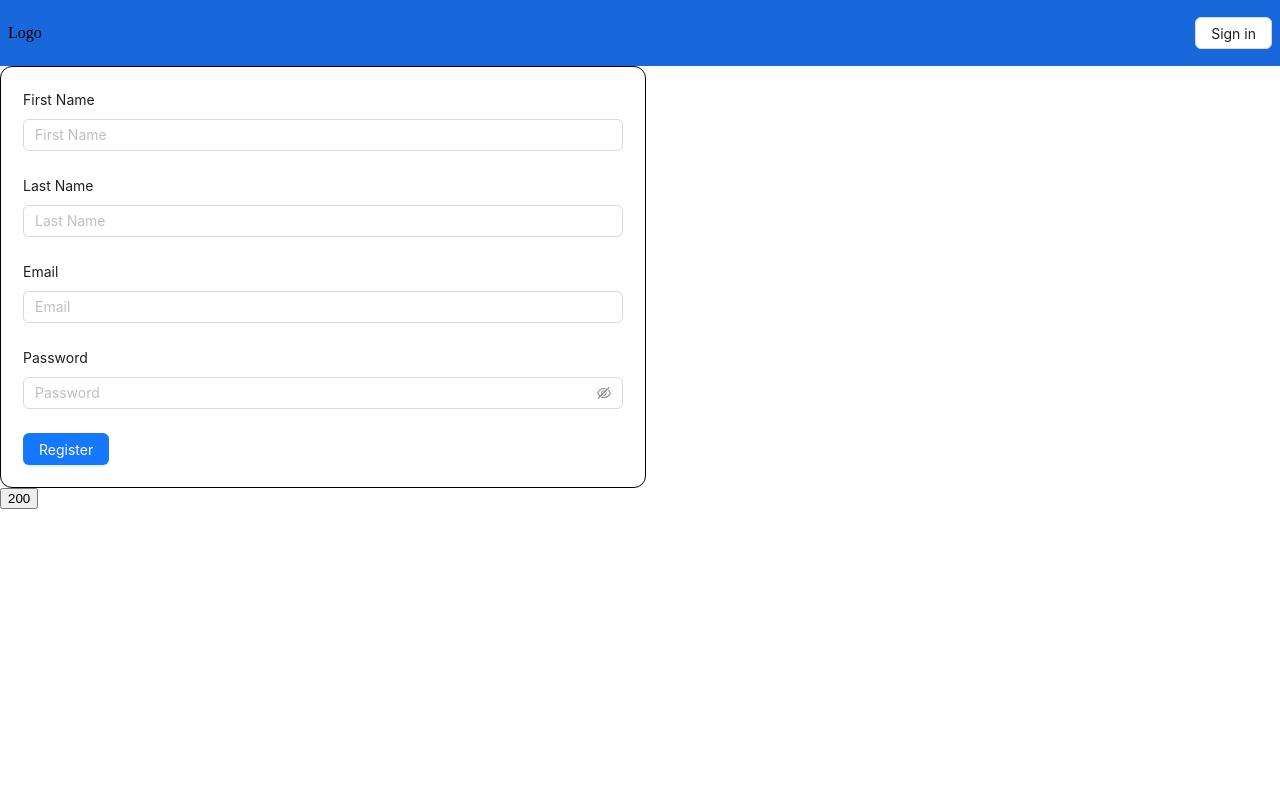
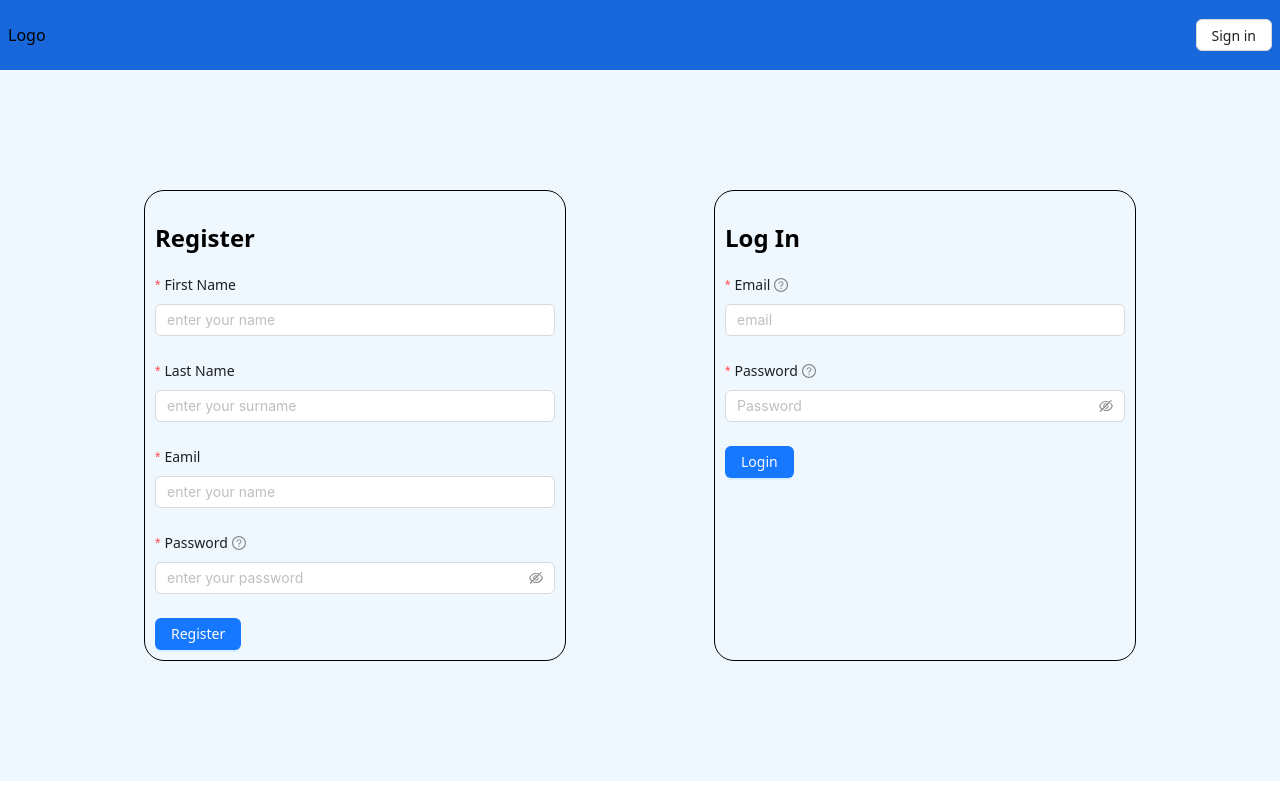
Before and after one commit to khachikkar/mtask, a React (Create React App) app: page / in a window 1280 px wide. Built offline with nearby package versions, Linux system fonts and the light colour scheme.

Commit message:
I implement login functionality

```diff
--- a/src/App.js
+++ b/src/App.js
@@ -7,8 +7,13 @@ const App = () => {
     return (
         <div id="divContainer">
           <Header />
-          <Register />
-          <Login />
+
+<div className='logpass'>
+<Register />
+<Login />
+</div>
+
+
         </div>
     )
 };
--- /dev/null
+++ b/src/core/constants/constants.js
@@ -0,0 +1,4 @@
+const passWalidation = /^(?=.*[0-9])(?=.*[!@#$%^&*])[a-zA-Z0-9!@#$%^&*]{6,16}$/
+
+
+export {passWalidation}
--- a/src/pages/login/index.js
+++ b/src/pages/login/index.js
@@ -1,23 +1,77 @@
 import React, { useState } from "react";
 
-const Login = () => {
+import { Form, Input, Button } from "antd";
+
+import { signInWithEmailAndPassword } from "firebase/auth";
+
+import { auth } from "../../services/firbase";
 
 
-  let [num, setNum] = useState(200);
+const Login = () => {
+  const [form] = Form.useForm();
 
-  const handleCountNumber = () => {
 
-    setNum((prev)=>{
-        console.log(prev, ">>>>>>>>>");
-        return prev+1
+const [loading, setLoading] = useState(false)
 
-    });
-    console.log(num);
+
+
+  const handleLogin = async values => {
+
+    setLoading(true)
+    try{
+  const {email ,password} = values
+const resp = await signInWithEmailAndPassword(auth, email, password)
+form.resetFields()
+console.log(resp, ">>>>>")
+
+    }catch(error){
+      console.log(error)
+    }finally{
+      setLoading(false)
+    }
+
+
+
   };
 
   return (
-    <div>
-      <button onClick={handleCountNumber}>{num}</button>
+    <div className="logincont">
+      <h2>Log In</h2>
+      <Form layout="vertical" form={form} onFinish={handleLogin}>
+        <Form.Item
+          label="Email"
+          name="email"
+           tooltip="This field is for your Email"
+          rules={[
+            {
+              required: true,
+              message: "Pls enter your Eamil",
+            },
+
+          ]}
+        >
+        <Input type="email" placeholder="email" />
+        </Form.Item>
+
+
+        <Form.Item
+          label="Password"
+          name="password"
+          tooltip="Password must be 6-16 characters, including at least one number and one..."
+          rules={[
+            {
+              required: true,
+              message: "Pls enter your Password",
+            }
+          ]}
+        >
+        <Input.Password placeholder="Password" />
+        </Form.Item>
+
+
+        <Button type="primary" htmlType="submit" loading={loading}> Login </Button>
+
+      </Form>
     </div>
   );
 };
--- a/src/pages/register/index.css
+++ b/src/pages/register/index.css
@@ -1,8 +1,36 @@
-.auth_container {
-    max-width: 600px;
+*{
+    font-family: system-ui, -apple-system, BlinkMacSystemFont, 'Segoe UI', Roboto, Oxygen, Ubuntu, Cantarell, 'Open Sans', 'Helvetica Neue', sans-serif;
+}
+
+
+#divContainer{
+    display: flex;
+    background-color: aliceblue;
+    flex-direction: column;
+}
+
+.logpass{
+    display: flex;
+    flex-direction: row;
+    gap: 100px;
+    padding: 20px;
+    justify-content: space-around;
+    /* height: 100%; */
+    margin: 100px;
+}
+
+
+
+.logincont{
+   width: 400px;
     border: 1px solid black;
-    padding: 22px;
-    border-radius: 12px;
-    /*background-color: rgba(0, 0, 0, 0.65);*/
-    /*backdrop-filter: blur(4px);*/
+    border-radius: 20px;
+    padding: 10px;
 }
+
+.registr{
+    width: 400px;
+    border: 1px solid black;
+    border-radius: 20px;
+    padding: 10px;
+}
--- a/src/pages/register/index.js
+++ b/src/pages/register/index.js
@@ -1,75 +1,165 @@
-import React from 'react';
-import { createUserWithEmailAndPassword } from 'firebase/auth';
+import React, { useState } from "react";
+import { createUserWithEmailAndPassword } from "firebase/auth";
 
-import { Form, Button, Input, notification } from 'antd';
-import { auth } from '../../services/firbase';
+import { Form, Button, Input, notification } from "antd";
+import { auth } from "../../services/firbase";
 
-import './index.css';
-class Register extends React.Component {
-  constructor () {
-    super();
-    this.state = {
-      firstName: '',
-      lastName: '',
-      email: '',
-      password: '',
-      loading: false
-    }
-  }
+import { passWalidation } from "../../core/constants/constants";
 
 
-  handleChangeInput = e => {
-    const { name, value } = e.target;
-    this.setState({
-      [name]: value
-    });
-  }
+import "./index.css";
+// class Register extends React.Component {
+//   constructor () {
+//     super();
+//     this.state = {
+//       firstName: '',
+//       lastName: '',
+//       email: '',
+//       password: '',
+//       loading: false
+//     }
+//   }
 
-  handleRegister = async e => {
-    e.preventDefault();
-    this.setState({
-      loading: true
-    });
+//   handleChangeInput = e => {
+//     const { name, value } = e.target;
+//     this.setState({
+//       [name]: value
+//     });
+//   }
 
-    const { email, password }  = this.state;
+//   handleRegister = async e => {
+//     e.preventDefault();
+//     this.setState({
+//       loading: true
+//     });
+
+//     const { email, password }  = this.state;
+//     try {
+//      await createUserWithEmailAndPassword(auth, email, password);
+//     }catch {
+
+//     } finally {
+//       this.setState({
+//         loading: false
+//       });
+//     }
+//   }
+//   render () {
+//     const { loading } = this.state;
+
+//     return (
+//       <div className="auth_container">
+//           <Form layout="vertical">
+//             <Form.Item label="First Name">
+//               <Input type="text" name="firstName" placeholder="First Name" onChange={this.handleChangeInput}/>
+//             </Form.Item>
+
+//             <Form.Item label="Last Name">
+//               <Input type="text" name="lastName" placeholder="Last Name" onChange={this.handleChangeInput}/>
+//             </Form.Item>
+
+//             <Form.Item label="Email">
+//               <Input type="email" name="email" placeholder="Email" onChange={this.handleChangeInput}/>
+//             </Form.Item>
+
+//             <Form.Item label="Password">
+//               <Input.Password type="password" name="password" placeholder="Password" onChange={this.handleChangeInput}/>
+//             </Form.Item>
+
+//             <Button type="primary" onClick={this.handleRegister} loading={loading}>Register</Button>
+//           </Form>
+//       </div>
+//     )
+//   }
+// };
+
+// export default Register;
+
+const Register = () => {
+  const [form] = Form.useForm();
+  const [loading, setLoading] = useState(false);
+
+  const handleRegister = async (values) => {
+    setLoading(true);
+    const { email, password } = values;
     try {
-     await createUserWithEmailAndPassword(auth, email, password);
-    }catch {
+      await createUserWithEmailAndPassword(auth, email, password);
+    } catch (e) {
+      console.log(e);
+    } finally {
+      setLoading(false);
+    }
+  };
 
+  return (
+    <div className="registr">
+        <h2>Register</h2>
+      <Form layout="vertical" form={form} onFinish={handleRegister}>
+        <Form.Item
+          label="First Name"
+          name="name"
+          rules={[
+            {
+              required: true,
+              message: "Please input your first name!",
+            },
+          ]}
+        >
+          <Input type="text" placeholder="enter your name" />
+        </Form.Item>
 
-    } finally {
-      this.setState({
-        loading: false
-      });
-    }
-  }
-  render () {
-    const { loading } = this.state;
+        <Form.Item
+        label="Last Name"
+        name="lastname"
+        rules={[
+          {
+            required: true,
+            message: 'Please input your Last name!',
+          }
+         ]}
 
-    return (
-      <div className="auth_container">
-          <Form layout="vertical">
-            <Form.Item label="First Name">
-              <Input type="text" name="firstName" placeholder="First Name" onChange={this.handleChangeInput}/>
-            </Form.Item>
+        >
+          <Input type="text" placeholder="enter your surname" />
+        </Form.Item>
 
-            <Form.Item label="Last Name">
-              <Input type="text" name="lastName" placeholder="Last Name" onChange={this.handleChangeInput}/>
-            </Form.Item>
+        <Form.Item
+        label="Eamil"
+        name="email"
+        rules={[
+          {
+            required: true,
+            message: 'Please input your Last email!',
+          }
+         ]}
+        >
+          <Input type="text" placeholder="enter your name" />
+        </Form.Item>
 
-            <Form.Item label="Email">
-              <Input type="email" name="email" placeholder="Email" onChange={this.handleChangeInput}/>
-            </Form.Item>
+        <Form.Item
+        label="Password"
+        name="password"
+        tooltip="Password must be 6-16 characters, including at least one number and one..."
+        rules={[
+          {
+            required: true,
+            message: 'Please input your Password!',
 
-            <Form.Item label="Password">
-              <Input.Password type="password" name="password" placeholder="Password" onChange={this.handleChangeInput}/>
-            </Form.Item>
+          },
+          {
+            pattern:passWalidation,
+            message: "Password must be 6-16 characters, including at least one number and one..."
+          }
+         ]}
+        >
+          <Input.Password type="text" placeholder="enter your password" />
+        </Form.Item>
 
-            <Button type="primary" onClick={this.handleRegister} loading={loading}>Register</Button>
-          </Form>
-      </div>
-    )
-  }
+        <Button type="primary" htmlType="submit" loading={loading}>
+          Register
+        </Button>
+      </Form>
+    </div>
+  );
 };
 
 export default Register;
```
